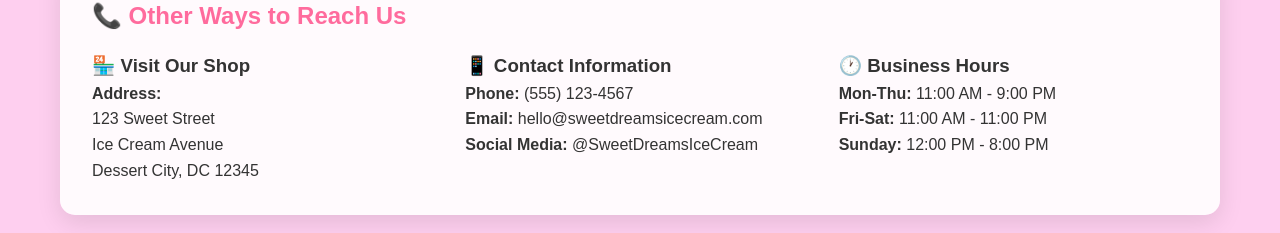
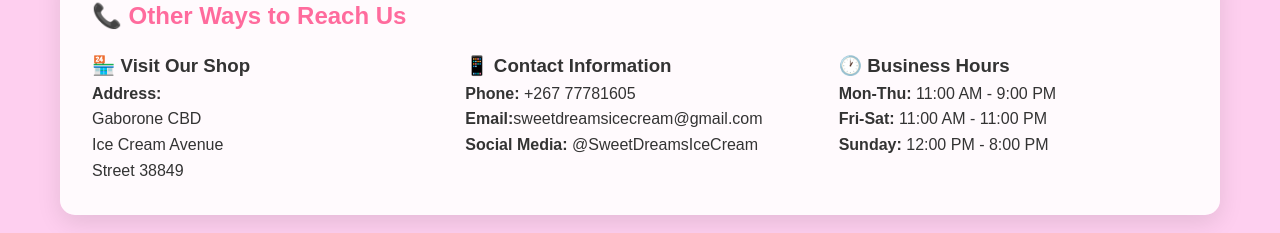
Before and after one commit to Dipako7/ICE-CREAM-SHOP, a plain HTML site: page feedback.html in a window 1280 px wide. Shown: the part 2072-2305 px from the top of the page. Drawn offline with Linux system fonts and the light colour scheme.

Commit message:
feedback.html

```diff
--- a/feedback.html
+++ b/feedback.html
@@ -181,15 +181,15 @@
                 <div>
                     <h3>🏪 Visit Our Shop</h3>
                     <p><strong>Address:</strong><br>
-                    123 Sweet Street<br>
+                    Gaborone CBD<br>
                     Ice Cream Avenue<br>
-                    Dessert City, DC 12345</p>
+                    Street 38849</p>
                 </div>
 
                 <div>
                     <h3>📱 Contact Information</h3>
-                    <p><strong>Phone:</strong> (555) 123-4567<br>
-                    <strong>Email:</strong> hello@sweetdreamsicecream.com<br>
+                    <p><strong>Phone:</strong> +267 77781605<br>
+                    <strong>Email:</strong>sweetdreamsicecream@gmail.com<br>
                     <strong>Social Media:</strong> @SweetDreamsIceCream</p>
                 </div>
 
```
